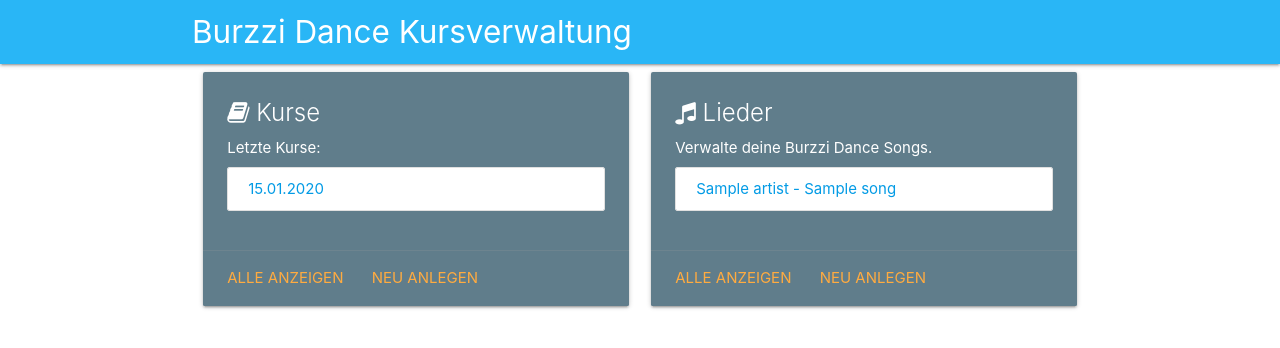
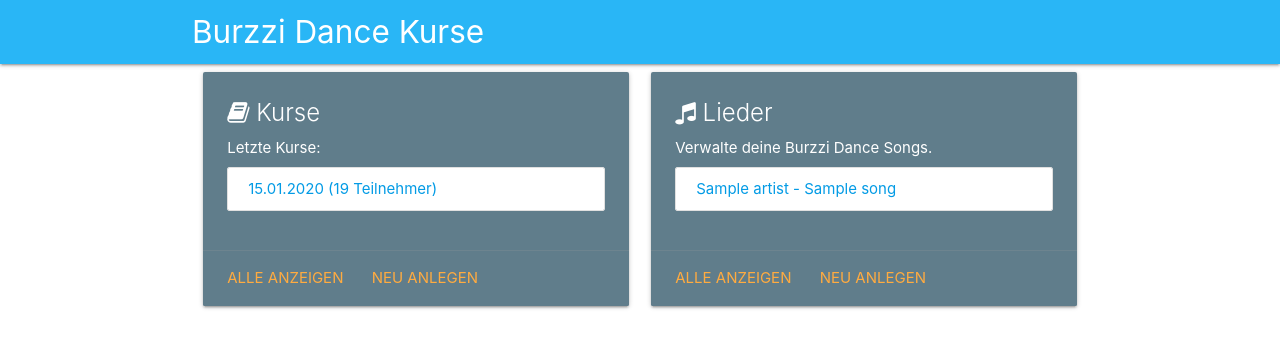
Before and after one commit to smichaelsen/dance-courses, a PHP site: template templates/index.twig in a window 1280 px wide. Shown: the top 348 px of the page. Run offline with PHP 8.4, Linux system fonts and the light colour scheme; the template is opened without the code that fills it: most values are stand-ins (such as "Sample title", 1, 10 or a date in 2020); some libraries are stand-ins or nearby versions.

Commit message:
[TASK] Enable rwd viewport and bugfixes

```diff
--- a/composer.json
+++ b/composer.json
@@ -1,11 +1,11 @@
 {
 	"require": {
-		"smichaelsen/salad-bowl": "dev-master"
+		"smichaelsen/salad-bowl": "2.*"
 	},
 	"config": {
 		"bin-dir": "bin",
 		"platform": {
-			"php": "7.1"
+			"php": "7.0"
 		}
 	},
 	"autoload": {
--- a/src/Classes/Controller/CourseController.php
+++ b/src/Classes/Controller/CourseController.php
@@ -64,6 +64,9 @@ class CourseController extends AbstractController
             if (!empty($courseData['new_participants_list'])) {
                 $participantNames = array_map('trim', explode("\n", $courseData['new_participants_list']));
                 foreach ($participantNames as $participantName) {
+                    if (empty($participantName)) {
+                        continue;
+                    }
                     $participant = $this->getParticipantRepository()->findOneBy([
                         'name' => $participantName
                     ]);
@@ -146,7 +149,7 @@ class CourseController extends AbstractController
         foreach ($choreoOptions as $key => $choreoOption) {
             $choreoOption['selected'] = $course->getChoreos()->contains($choreoOption['entity']);
             if (count($choreoOption['occurredForParticipants'])) {
-                $choreoOption['description'] = count($choreoOption['occurredForParticipants']) . ' Teilnehmer hatten diesen Song schon: ' . join(', ', $choreoOption['occurredForParticipants']);
+                $choreoOption['description'] = count($choreoOption['occurredForParticipants']) . ' Teilnehmer hatten diesen Song schon: ' . join(', ', $choreoOption['occurredForParticipants']->toArray());
             }
             $choreoOptions[$key] = $choreoOption;
         }
--- a/templates/index.twig
+++ b/templates/index.twig
@@ -10,7 +10,9 @@
                     <ul class="collection">
                         {% for course in courses %}
                             <li class="collection-item">
-                                <a href="{{ url("course/edit/#{course.id}") }}">{{ course.startDate | date("d.m.Y")}}</a>
+                                <a href="{{ url("course/edit/#{course.id}") }}">
+                                    {{ course.startDate | date("d.m.Y")}} ({{ course.participants | length }} Teilnehmer)
+                                </a>
                             </li>
                         {% endfor %}
                     </ul>
--- a/templates/layouts/global.twig
+++ b/templates/layouts/global.twig
@@ -2,6 +2,7 @@
 <head>
     <title>Burzzi Dance - Kursverwaltung</title>
     <meta http-equiv="Content-Type" content="text/html; charset=utf-8"/>
+    <meta name="viewport" content="width=device-width">
     <script type="text/javascript" src="{{ asset('js/jquery.min.js') }}"></script>
     <script type="text/javascript" src="{{ asset('js/materialize.min.js') }}"></script>
     <link type="text/css" rel="stylesheet" href="{{ asset('css/materialize.min.css') }}"/>
@@ -10,7 +11,7 @@
 <body>
 <nav class="light-blue lighten-1" role="navigation">
     <div class="nav-wrapper container">
-        <a id="logo-container" href="{{ url('/') }}" class="brand-logo">Burzzi Dance Kursverwaltung</a>
+        <a id="logo-container" href="{{ url('/') }}" class="brand-logo">Burzzi Dance Kurse</a>
     </div>
 </nav>
 
```
Also changed, not shown: src/Classes/Service/SongRecommendationService.php (+4 -3 lines), 2 other files.
